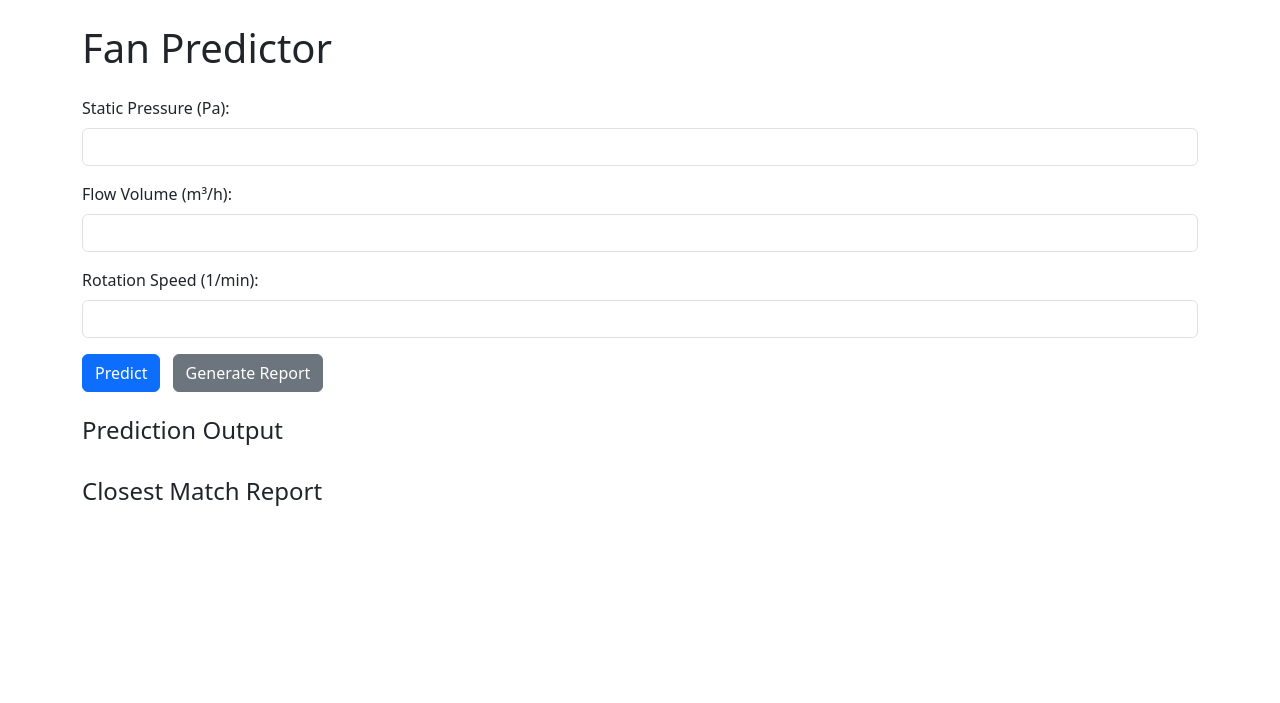
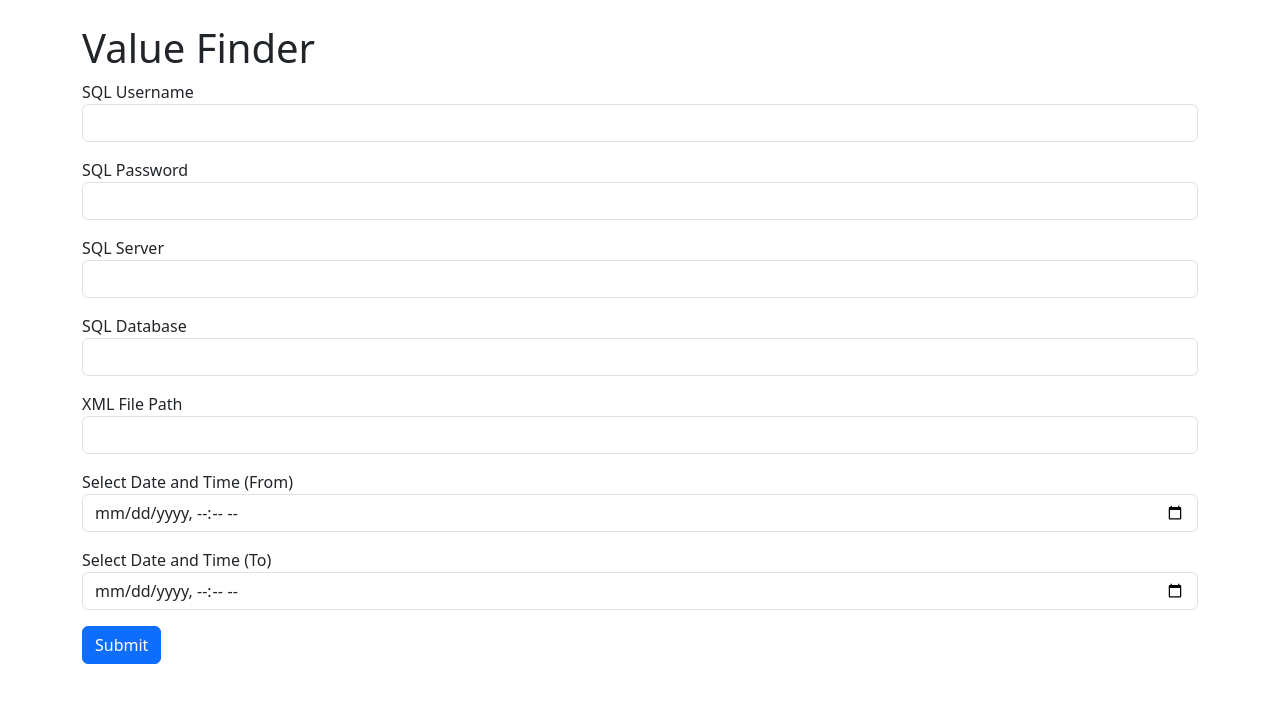
Before and after one commit to Darshan-zip/DURR, a Flask app: page / in a window 1280 px wide. Shown: the top 703 px of the page. Run offline with Flask 3, Linux system fonts and the light colour scheme; parts of the project's set-up code (start-up, migrations or seed data) failed here and were passed over; some libraries are stand-ins or nearby versions.

Commit message:
Update index.html

```diff
--- a/templates/index.html
+++ b/templates/index.html
@@ -2,76 +2,168 @@
 <html lang="en">
 <head>
   <meta charset="UTF-8">
-    <title>Fan Predictor</title>
-    <link href="https://cdn.jsdelivr.net/npm/bootstrap@5.3.0/dist/css/bootstrap.min.css" rel="stylesheet">
+  <meta name="viewport" content="width=device-width, initial-scale=1.0">
+  <title>Document</title>
+  <link href="https://cdn.jsdelivr.net/npm/bootstrap@5.3.7/dist/css/bootstrap.min.css" rel="stylesheet" integrity="sha384-LN+7fdVzj6u52u30Kp6M/trliBMCMKTyK833zpbD+pXdCLuTusPj697FH4R/5mcr" crossorigin="anonymous">
+
+  <!-- jQuery (required by DataTables) -->
+<script src="https://code.jquery.com/jquery-3.6.0.min.js"></script>
+
+<!-- DataTables CSS -->
+<link rel="stylesheet" href="https://cdn.datatables.net/1.13.6/css/jquery.dataTables.min.css">
+
+<!-- DataTables JS -->
+<script src="https://cdn.datatables.net/1.13.6/js/jquery.dataTables.min.js"></script>
+
+<!-- DataTables Buttons extension CSS -->
+<link rel="stylesheet" href="https://cdn.datatables.net/buttons/2.4.1/css/buttons.dataTables.min.css">
+
+<!-- DataTables Buttons extension JS -->
+<script src="https://cdn.datatables.net/buttons/2.4.1/js/dataTables.buttons.min.js"></script>
+
+<!-- JSZip (for Excel export) -->
+<script src="https://cdnjs.cloudflare.com/ajax/libs/jszip/3.10.1/jszip.min.js"></script>
+
+<!-- PDFMake (optional, for PDF export) -->
+<script src="https://cdnjs.cloudflare.com/ajax/libs/pdfmake/0.2.7/pdfmake.min.js"></script>
+<script src="https://cdnjs.cloudflare.com/ajax/libs/pdfmake/0.2.7/vfs_fonts.js"></script>
+
+<!-- HTML5 export buttons (CSV, Excel, PDF) -->
+<script src="https://cdn.datatables.net/buttons/2.4.1/js/buttons.html5.min.js"></script>
+
+<!-- Print button -->
+<script src="https://cdn.datatables.net/buttons/2.4.1/js/buttons.print.min.js"></script>
+
+
 </head>
-<body class="container py-4">
-    <h1 class="mb-4">Fan Predictor</h1>
 
+<body class="container my-4">
+  <h1>Value Finder</h1>
   <div class="mb-3">
-        <label for="pressure" class="form-label">Static Pressure (Pa):</label>
-        <input type="number" class="form-control" id="pressure" required>
+  <label for="Username" class="Username-label">SQL Username</label>
+  <input type="text" class="form-control" id="username-input">
+</div>
+<div class="mb-3">
+  <label for="Password" class="Password-label">SQL Password</label>
+  <input type="text" class="form-control" id="password-input">
+</div>
+  <div class="mb-3">
+  <label for="Server" class="Server-label">SQL Server</label>
+  <input type="text" class="form-control" id="server-input">
+</div>
+  <div class="mb-3">
+  <label for="Database" class="Database-label">SQL Database</label>
+  <input type="text" class="form-control" id="database-input">
 </div>
 
 <div class="mb-3">
-        <label for="flow" class="form-label">Flow Volume (m³/h):</label>
-        <input type="number" class="form-control" id="flow" required>
+  <label for="XML" class="XML-label">XML File Path</label>
+  <input type="text" class="form-control" id="XML-input">
 </div>
 
 <div class="mb-3">
-        <label for="speed" class="form-label">Rotation Speed (1/min):</label>
-        <input type="number" class="form-control" id="speed" required>
+  <label for="date" class="date-label">Select Date and Time (From)</label>
+  <input type="datetime-local" class="form-control" id="dtFromInput">
 </div>
+<div class="mb-3">
+  <label for="date" class="date-label">Select Date and Time (To)</label>
+  <input type="datetime-local" class="form-control" id="dtToInput">
+</div>
+<button type="button" class="btn btn-primary" onclick="convertDate()">Submit</button>
 
-    <button class="btn btn-primary me-2" onclick="predict()">Predict</button>
-    <button class="btn btn-secondary" onclick="generateReport()">Generate Report</button>
-
-    <div class="mt-4">
-        <h4>Prediction Output</h4>
-        <pre id="output"></pre>
-    </div>
-
-    <div class="mt-4">
-        <h4>Closest Match Report</h4>
-        <pre id="report"></pre>
-        <a id="downloadLink" class="btn btn-outline-success mt-2 d-none" href="#" target="_blank">Download PDF Report</a>
-    </div>
+<p id="result"></p>
+<p id="resultTo"></p>
+<div class="table-space"></div>
+<h3 id="val-sum"></h3>
 
 <script>
-        async function predict() {
-            const pressure = parseFloat(document.getElementById("pressure").value);
-            const flow = parseFloat(document.getElementById("flow").value);
-            const speed = parseFloat(document.getElementById("speed").value);
+  function convertDate() {
+    const input = document.getElementById('dtFromInput').value;
 
-            const res = await fetch("/predict", {
-                method: "POST",
-                headers: { "Content-Type": "application/json" },
-                body: JSON.stringify({ pressure, flow, speed })
-            });
-
-            const data = await res.json();
-            document.getElementById("output").innerText =
-                `Rated Power: ${data.power} kW\nManufacturer: ${data.manufacturer}`;
+    if (!input) {
+        document.getElementById('result').innerText = 'Please enter a datetime.';
+        return;
     }
 
-        async function generateReport() {
-            const pressure = parseFloat(document.getElementById("pressure").value);
-            const flow = parseFloat(document.getElementById("flow").value);
-            const speed = parseFloat(document.getElementById("speed").value);
+    const date = new Date(input);
 
-            const res = await fetch("/report", {
-                method: "POST",
-                headers: { "Content-Type": "application/json" },
-                body: JSON.stringify({ pressure, flow, speed })
+    const year = date.getFullYear().toString().slice(-2);
+    const start = new Date(date.getFullYear(), 0, 0);
+    const diff = date - start;
+    const oneDay = 1000 * 60 * 60 * 24;
+    const dayOfYear = Math.floor(diff / oneDay).toString().padStart(3, '0'); // 001–366
+    const hour = date.getHours().toString().padStart(2, '0'); // 00–23
+
+    const result = `${year}${dayOfYear}${hour}`;
+
+    const inputTo= document.getElementById('dtToInput').value;
+
+    if (!inputTo) {
+        document.getElementById('resultTo').innerText = 'Please enter a datetime.';
+        return;
+    }
+
+    const dateTo = new Date(inputTo);
+
+    const yearTo = dateTo.getFullYear().toString().slice(-2);
+    const startTo = new Date(dateTo.getFullYear(), 0, 0);
+    const diffTo = dateTo - startTo;
+    const oneDayTo = 1000 * 60 * 60 * 24;
+    const dayOfYearTo = Math.floor(diffTo / oneDayTo).toString().padStart(3, '0'); // 001–366
+    const hourTo = dateTo.getHours().toString().padStart(2, '0'); // 00–23
+
+    const resultTo = `${yearTo}${dayOfYearTo}${hourTo}`;
+
+    document.getElementById('result').innerText = `Formatted From Date: ${result}`;
+    document.getElementById('resultTo').innerText = `Formatted To Date: ${resultTo}`;
+    let usernameV=document.getElementById('username-input').value
+    let passwordV=document.getElementById('password-input').value
+    let serverV=document.getElementById('server-input').value
+    let databaseV=document.getElementById('database-input').value
+    let XMLV=document.getElementById('XML-input').value
+
+    var entry={
+      fromDate:result,
+      toDate:resultTo,
+      username:usernameV,
+      password:passwordV,
+      server:serverV,
+      database:databaseV,
+      XML:XMLV,
+      date_time:date
+    };
+    fetch(`${window.origin}/inc`,{
+      method:'POST',
+      credentials:"include",
+      body:JSON.stringify(entry),
+      cache:"no-cache",
+      headers:new Headers({
+        "content-type":"application/json"
+      })
+    })
+    .then(function (response) {
+    if (response.status !== 200) {
+      console.log('Response was not 200');
+      return;
+    }
+    return response.json();
+  })
+  .then(function (data) {
+    console.log(data.table);
+    document.querySelector('.table-space').innerHTML = data.table;
+    document.querySelector('#val-sum').innerText = `Total Value Summary: ${data.valSum}`;
+    $('#myTable').DataTable({
+      dom: 'Bfrtip',
+      buttons: ['copy', 'csv', 'excel', 'pdf','print']
     });
+  });
+  }
 
-            const data = await res.json();
-            document.getElementById("report").innerText = data.report;
 
-            const link = document.getElementById("downloadLink");
-            link.href = "/download-pdf?filename=" + encodeURIComponent(data.pdf_filename);
-            link.classList.remove("d-none");
-        }
 </script>
+<script src="https://cdn.jsdelivr.net/npm/@popperjs/core@2.11.8/dist/umd/popper.min.js" integrity="sha384-I7E8VVD/ismYTF4hNIPjVp/Zjvgyol6VFvRkX/vR+Vc4jQkC+hVqc2pM8ODewa9r" crossorigin="anonymous"></script>
+<script src="https://cdn.jsdelivr.net/npm/bootstrap@5.3.7/dist/js/bootstrap.min.js" integrity="sha384-7qAoOXltbVP82dhxHAUje59V5r2YsVfBafyUDxEdApLPmcdhBPg1DKg1ERo0BZlK" crossorigin="anonymous"></script>
+
+
 </body>
 </html>
```
Lines whose indentation alone changed are shown as unchanged.
